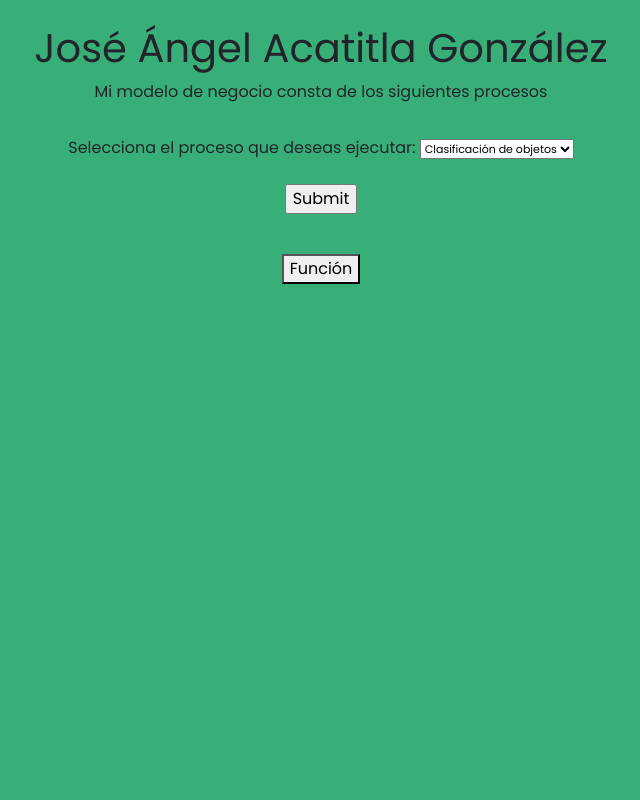
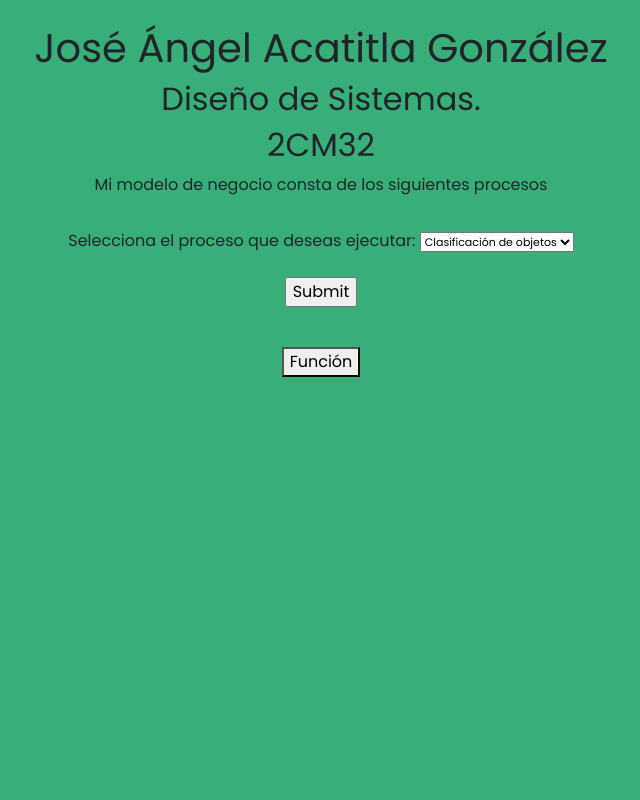
Before and after one commit to Acatitla/exercise-systems, a PHP site: page / in a window 1280 px wide. Shown: the whole page, without its empty margins (319-959 px from the left). Run offline with PHP 8.4, Linux system fonts and the light colour scheme.

Commit message:
optimize

```diff
--- a/Polizona-52/index.php
+++ b/Polizona-52/index.php
@@ -11,16 +11,10 @@
 	body, html{
           background-position: center-center;
           background-size: cover;
-          background-repeat: no-repeat;
           background-position: center center;
           font-family: "Poppins";
           background-color:#38AF79;
       }
-
-		h2 {
-			text-align:center;
-			font-weight: bold;
-		}
 
 		select{
 			font-size:11px;
@@ -36,6 +30,8 @@
 				<div class="row align-items-center">
 					<div class="col-12 align-self-center text-center p-4">
 						<h1>José Ángel Acatitla González</h1>
+						<h2>Diseño de Sistemas.</h2>
+						<h2>2CM32</h2>
 						<!--<h2>Este es un ejemplo de como subir los archivos desde git bash</h2> -->
 							<form action="misprocesos.php" method="get">
 								<label>Mi modelo de negocio consta de los siguientes procesos</label><br><br>
```
